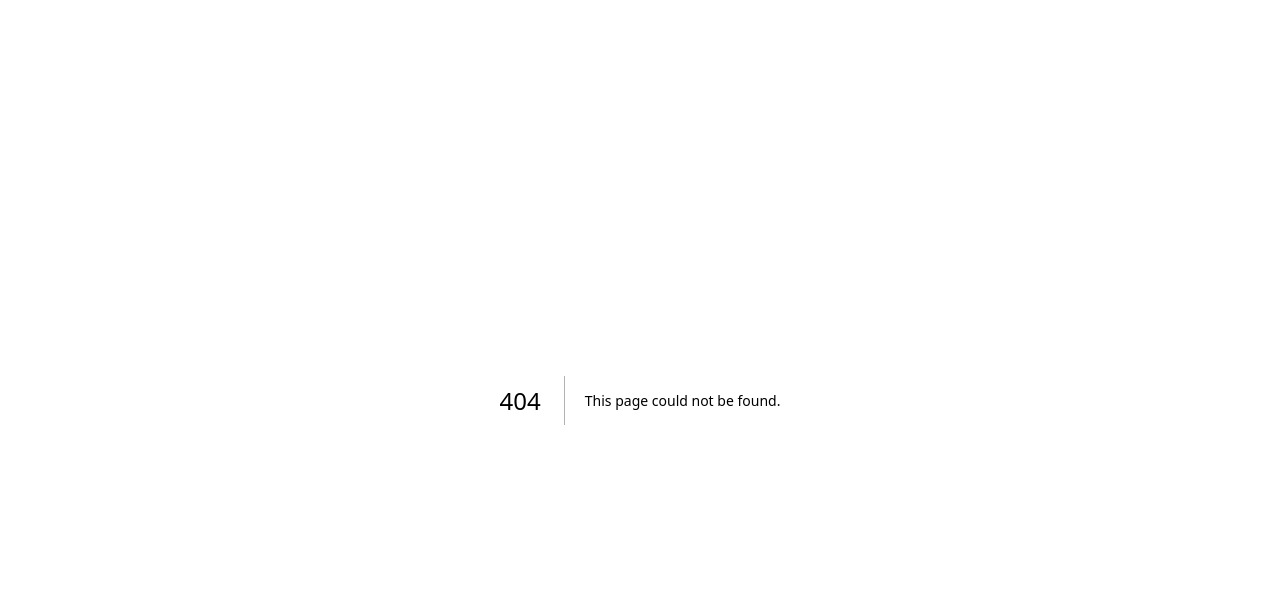
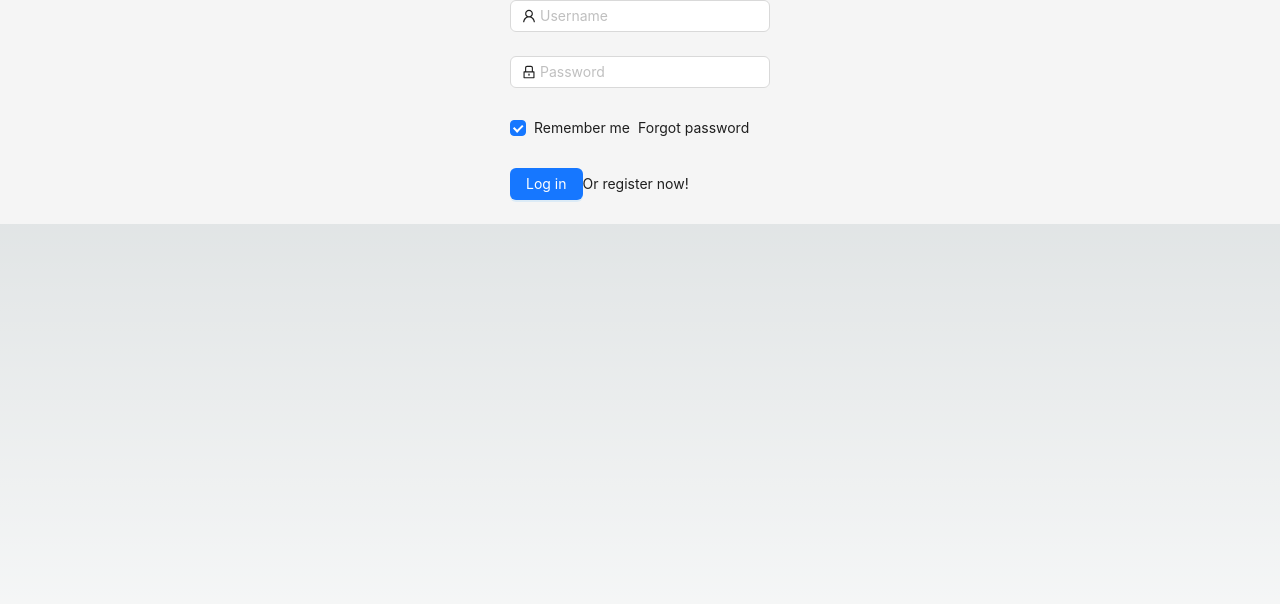
Before and after one commit to Ali-Hakan/LivingHistory, a Next.js app in the folder LivingHistorySurface/: page /login in a window 1280 px wide. Before the commit this address had no page. Shown: the top 604 px of the page. Built offline with nearby package versions, Linux system fonts and the light colour scheme.

Commit message:
Login page is created.

```diff
--- a/LivingHistorySurface/package.json
+++ b/LivingHistorySurface/package.json
@@ -9,9 +9,11 @@
     "lint": "next lint"
   },
   "dependencies": {
+    "@ant-design/icons": "^5.0.1",
     "@types/node": "18.15.11",
     "@types/react": "18.0.37",
     "@types/react-dom": "18.0.11",
+    "antd": "^5.4.2",
     "autoprefixer": "10.4.14",
     "eslint": "8.38.0",
     "eslint-config-next": "13.3.0",
--- /dev/null
+++ b/LivingHistorySurface/src/pages/login.tsx
@@ -0,0 +1,49 @@
+import { useState } from "react";
+import { Button, Checkbox, Form, Input, Layout } from "antd";
+import { LockOutlined, UserOutlined } from "@ant-design/icons";
+
+const Login: React.FC = () => {
+    return (
+        <Layout
+            style={{display:"flex", justifyContent:"center", alignItems:"center"}}>
+            <Form
+                name="normal_login"
+                className="login-form"
+                initialValues={{ remember: true }}
+            >
+                <Form.Item
+                    name="username"
+                    rules={[{ required: true, message: 'Please input your Username!' }]}
+                >
+                    <Input prefix={<UserOutlined className="site-form-item-icon" />} placeholder="Username" />
+                </Form.Item>
+                <Form.Item
+                    name="password"
+                    rules={[{ required: true, message: 'Please input your Password!' }]}
+                >
+                    <Input
+                        prefix={<LockOutlined className="site-form-item-icon" />}
+                        type="password"
+                        placeholder="Password"
+                    />
+                </Form.Item>
+                <Form.Item>
+                    <Form.Item name="remember" valuePropName="checked" noStyle>
+                        <Checkbox>Remember me</Checkbox>
+                    </Form.Item>
+                    <a className="login-form-forgot" href="">
+                        Forgot password
+                    </a>
+                </Form.Item>
+                <Form.Item>
+                    <Button type="primary" htmlType="submit" className="login-form-button">
+                        Log in
+                    </Button>
+                    Or <a href="">register now!</a>
+                </Form.Item>
+            </Form>
+        </Layout>
+    );
+};
+
+export default Login;
--- a/LivingHistorySurface/src/styles/globals.css
+++ b/LivingHistorySurface/src/styles/globals.css
@@ -6,6 +6,7 @@
   --foreground-rgb: 0, 0, 0;
   --background-start-rgb: 214, 219, 220;
   --background-end-rgb: 255, 255, 255;
+  height: -webkit-fill-available;
 }
 
 @media (prefers-color-scheme: dark) {
@@ -24,4 +25,5 @@ body {
       rgb(var(--background-end-rgb))
     )
     rgb(var(--background-start-rgb));
+    height: -webkit-fill-available;
 }
```
Also changed, not shown: 1 other file (tests, documents, lock files or other folders).
